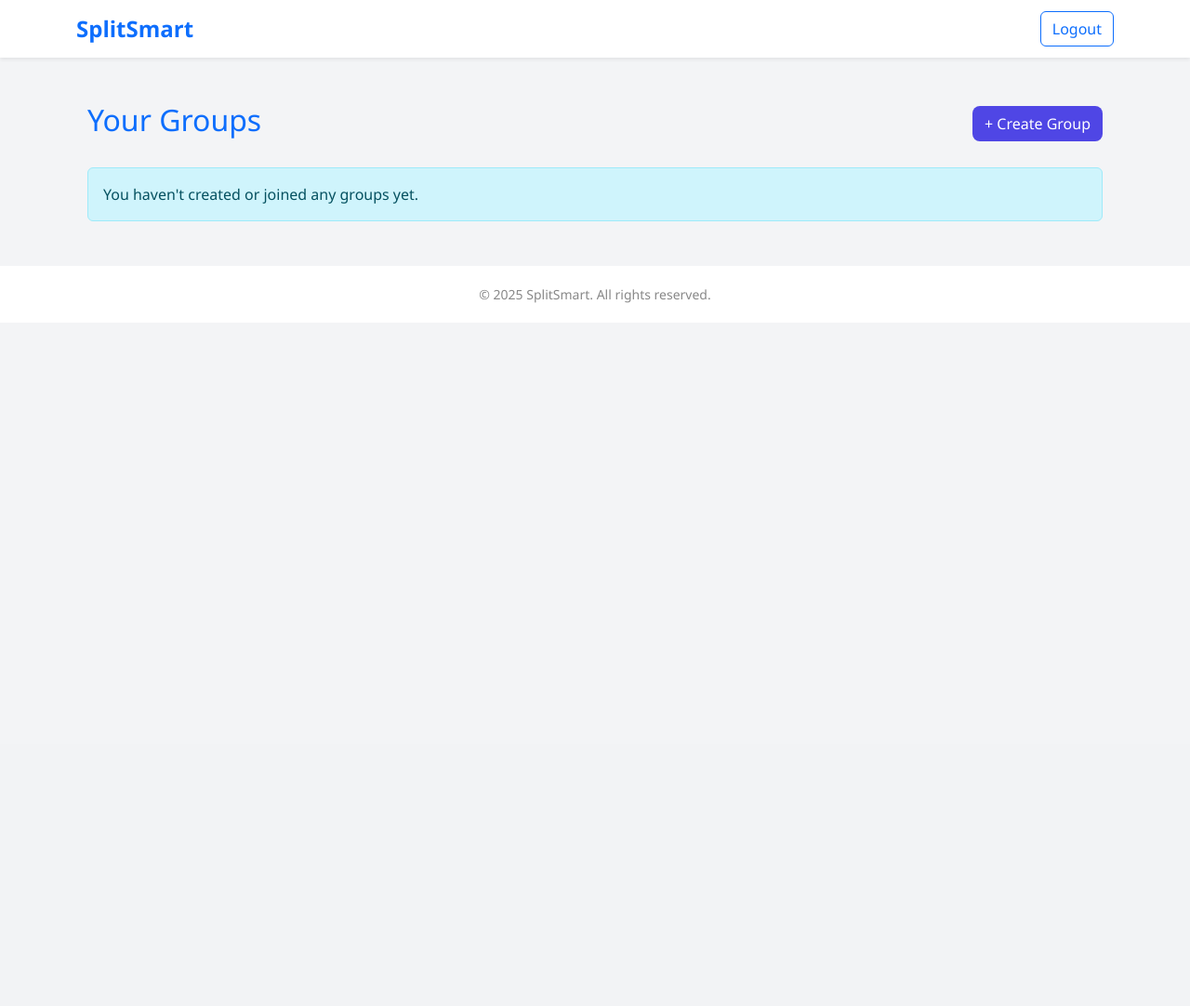
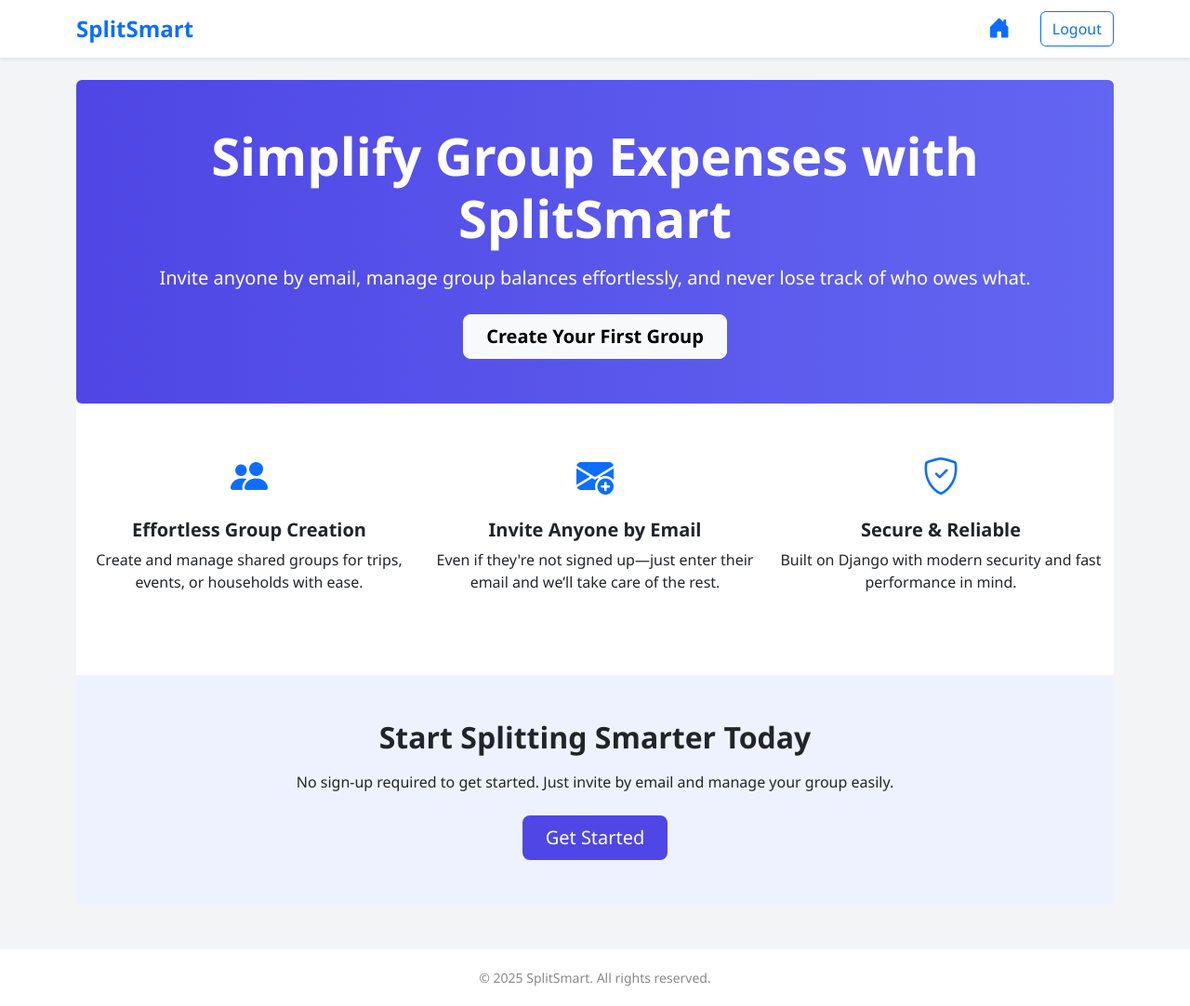
Before and after one commit to ZealVira/splitsmart, a Django app: page / in a window 1280 px wide. Shown: the whole page at 93% size. Before the commit the page ends 347 px from the top, so only its background shows below. Run offline with Django 5.2, Linux system fonts and the light colour scheme; the visitor is signed in with stand-in values (Sample User, id 1); data that the repository does not hold is empty.

Commit message:
landing page

```diff
--- a/groups/urls.py
+++ b/groups/urls.py
@@ -7,5 +7,6 @@ urlpatterns = [
     path('<int:group_id>/add_member/', views.add_member, name='add_member'),
     path('<int:group_id>/delete_group/', views.delete_group, name='delete_group'),
     path('<int:group_id>/remove_member/<int:user_id>/', views.remove_member, name='remove_member'),
+    path('<int:group_id>/leave_group/', views.leave_group, name='leave_group'),
 
 ]
--- a/templates/base.html
+++ b/templates/base.html
@@ -44,11 +44,15 @@
   <!-- Header -->
   <nav class="navbar navbar-light bg-white shadow-sm">
     <div class="container">
-      <a class="navbar-brand fw-bold fs-4 text-primary" href="{% url 'index' %}">SplitSmart</a>
+      <a class="navbar-brand fw-bold fs-4 text-primary" href="{% url 'landing_view' %}">SplitSmart</a>
 
       <div class="d-flex">
         {% if user.is_authenticated %}
-          <a href="{% url 'logout' %}" class="btn btn-outline-primary ms-2">Logout</a>
+          <a href="{% url 'index' %}" class="text-primary fs-4 ms-2 me-2" title="Home">
+            <i class="bi bi-house-door-fill"></i>
+          </a>
+          <a href="{% url 'logout' %}" class="btn btn-outline-primary ms-4">Logout</a>
+
         {% else %}
           <a href="{% url 'login' %}" class="btn btn-outline-primary ms-2">Login</a>
           <a href="{% url 'signup' %}" class="btn btn-primary ms-2">Sign Up</a>
--- a/templates/group_detail.html
+++ b/templates/group_detail.html
@@ -30,6 +30,10 @@
   </div>
 
   <a href="{% url 'index' %}" class="btn btn-secondary mt-3">← Back to Dashboard</a>
+  <form method="POST" action="{% url 'leave_group' group.id %}" class="d-inline-block">
+      {% csrf_token %}
+      <button type="submit" class="btn btn-sm btn-outline-secondary">Leave Group</button>
+  </form>
 </div>
 
 <!-- Modal for adding members -->
--- a/templates/index.html
+++ b/templates/index.html
@@ -1,6 +1,7 @@
 {% extends 'base.html' %}
 {% block title %}Dashboard | SplitSmart{% endblock %}
 {% block content %}
+
 <div class="container mt-5">
   <div class="d-flex justify-content-between align-items-center mb-4">
     <h2 class="text-primary">Your Groups</h2>
@@ -15,7 +16,7 @@
             <div class="card-body">
               <div class="d-flex justify-content-between align-items-start">
                 <h5 class="card-title">{{ group.group_name }}</h5>
-                {% if group in group_admin %}
+                {% if group.id in group_admin %}
                   <!-- Admin Menu -->
                   <div class="dropdown">
                     <button class="btn btn-sm btn-light border-0" type="button" data-bs-toggle="dropdown" aria-expanded="false">
@@ -23,16 +24,11 @@
                     </button>
                     <ul class="dropdown-menu dropdown-menu-end shadow">
                       <li>
-                        <button class="dropdown-item" data-bs-toggle="modal" data-bs-target="#addMemberModal-{{ group.id }}">
-                            Add Member
-                        </button>
+                        <button class="dropdown-item" data-bs-toggle="modal" data-bs-target="#addMemberModal-{{ group.id }}">Add Member</button>
                       </li>
                       <li>
-                        <button class="dropdown-item text-warning" data-bs-toggle="modal" data-bs-target="#removeMemberModal-{{ group.id }}">
-                            Remove Member
-                        </button>
+                        <button class="dropdown-item text-warning" data-bs-toggle="modal" data-bs-target="#removeMemberModal-{{ group.id }}">Remove Member</button>
                       </li>
-
                       <li>
                         <form method="POST" action="{% url 'delete_group' group.id %}">
                           {% csrf_token %}
@@ -41,11 +37,15 @@
                       </li>
                     </ul>
                   </div>
+                {% else %}
+                    <form method="POST" action="{% url 'leave_group' group.id %}" class="d-inline-block">
+                        {% csrf_token %}
+                        <button type="submit" class="btn btn-sm btn-outline-secondary">Leave Group</button>
+                    </form>
                 {% endif %}
               </div>
-
-              <p class="card-text text-muted">{{ group.description|truncatewords:15 }}</p>
-              <a href="{% url 'group_detail' group.pk %}" class="btn btn-sm btn-brand">View Details</a>
+              <p class="card-text text-muted">{{ group.description|default:"No description" }}</p>
+              <a href="{% url 'group_detail' group.id %}" class="btn btn-sm btn-brand">View Details</a>
             </div>
             <div class="card-footer text-muted small">
               Created on {{ group.created_at|date:"M d, Y" }}
@@ -53,59 +53,23 @@
           </div>
         </div>
 
-        <!-- Add Member Modal for each group -->
-        <div class="modal fade" id="addMemberModal-{{ group.id }}" tabindex="-1" aria-labelledby="addMemberModalLabel" aria-hidden="true">
+        <!-- Add Member Modal -->
+        <div class="modal fade" id="addMemberModal-{{ group.id }}" tabindex="-1" aria-labelledby="addMemberModalLabel-{{ group.id }}" aria-hidden="true">
           <div class="modal-dialog">
             <div class="modal-content rounded-4 shadow">
               <form method="POST" action="{% url 'add_member' group.id %}">
                 {% csrf_token %}
                 <div class="modal-header">
-                  <h5 class="modal-title" id="addMemberModalLabel">Add Member to {{ group.group_name }}</h5>
+                  <h5 class="modal-title" id="addMemberModalLabel-{{ group.id }}">Add Member to {{ group.group_name }}</h5>
                   <button type="button" class="btn-close" data-bs-dismiss="modal" aria-label="Close"></button>
                 </div>
                 <div class="modal-body">
-                  <label for="member_identifier" class="form-label">Username or Email</label>
-                  <input type="text" name="member_identifier" class="form-control" placeholder="e.g. user@example.com" required>
+                  <label for="email-{{ group.id }}" class="form-label">Enter Email</label>
+                  <input type="email" name="email" id="email-{{ group.id }}" class="form-control" placeholder="e.g. john@example.com" required>
+                  <small class="text-muted">Enter a valid email of an existing user.</small>
                 </div>
                 <div class="modal-footer">
-                  <button type="submit" class="btn btn-brand">Add</button>
-                  <button type="button" class="btn btn-secondary" data-bs-dismiss="modal">Cancel</button>
-                </div>
-              </form>
-            </div>
-          </div>
-        </div>
-      {% endfor %}
-    </div>
-  {% else %}
-    <div class="alert alert-info">You haven't created or joined any groups yet.</div>
-  {% endif %}
-</div>
-
-
-
-<!--Create Group Modal -->
-<div class="modal fade" id="createGroupModal" tabindex="-1" aria-labelledby="createGroupModalLabel" aria-hidden="true">
-  <div class="modal-dialog">
-    <div class="modal-content rounded-4 shadow">
-      <form method="POST" action="{% url 'create_group' %}">
-        {% csrf_token %}
-        <div class="modal-header">
-          <h5 class="modal-title" id="createGroupModalLabel">Create New Group</h5>
-          <button type="button" class="btn-close" data-bs-dismiss="modal" aria-label="Close"></button>
-        </div>
-        <div class="modal-body">
-          <label for="group_name" class="form-label">Group Name</label>
-          <input type="text" name="group_name" id="group_name" class="form-control" required />
-        </div>
-
-        <div class="modal-body">
-          <label for="description" class="form-label">Description</label>
-          <textarea name="description" id="description" class="form-control" rows="3"></textarea>
-        </div>
-
-        <div class="modal-footer">
-          <button type="submit" class="btn btn-brand">Create Group</button>
+                  <button type="submit" class="btn btn-brand">Add Member</button>
                   <button type="button" class="btn btn-secondary" data-bs-dismiss="modal">Cancel</button>
                 </div>
               </form>
@@ -113,21 +77,20 @@
           </div>
         </div>
 
-
         <!-- Remove Member Modal -->
-<div class="modal fade" id="removeMemberModal-{{ group.id }}" tabindex="-1" aria-labelledby="removeMemberModalLabel" aria-hidden="true">
+        <div class="modal fade" id="removeMemberModal-{{ group.id }}" tabindex="-1" aria-labelledby="removeMemberModalLabel-{{ group.id }}" aria-hidden="true">
           <div class="modal-dialog">
             <div class="modal-content rounded-4 shadow">
               <div class="modal-header">
-        <h5 class="modal-title">Remove Member from {{ group.group_name }}</h5>
+                <h5 class="modal-title" id="removeMemberModalLabel-{{ group.id }}">Remove Member from {{ group.group_name }}</h5>
                 <button type="button" class="btn-close" data-bs-dismiss="modal" aria-label="Close"></button>
               </div>
-
               <div class="modal-body">
+                {% with group.groupmember_set.all as members %}
                   {% if members %}
                     <ul class="list-group">
                       {% for member in members %}
-              {% if member.user != request.user %}  <!-- Don't allow self-remove -->
+                        {% if member.user != request.user %}
                           <li class="list-group-item d-flex justify-content-between align-items-center">
                             {{ member.user.username }}
                             <form method="POST" action="{% url 'remove_member' group.id member.user.id %}">
@@ -143,8 +106,8 @@
                   {% else %}
                     <p class="text-muted">No members in this group.</p>
                   {% endif %}
+                {% endwith %}
               </div>
-
               <div class="modal-footer">
                 <button type="button" class="btn btn-secondary" data-bs-dismiss="modal">Close</button>
               </div>
@@ -152,25 +115,33 @@
           </div>
         </div>
 
-<!-- Add member modal -->
-<div class="modal fade" id="addMemberModal-{{ group.id }}" tabindex="-1" aria-labelledby="addMemberModalLabel-{{ group.id }}" aria-hidden="true">
+      {% endfor %}
+    </div>
+  {% else %}
+    <div class="alert alert-info">You haven't created or joined any groups yet.</div>
+  {% endif %}
+</div>
+
+<!-- Create Group Modal -->
+<div class="modal fade" id="createGroupModal" tabindex="-1" aria-labelledby="createGroupModalLabel" aria-hidden="true">
   <div class="modal-dialog">
     <div class="modal-content rounded-4 shadow">
-      <form method="POST" action="{% url 'add_member' group.id %}">
+      <form method="POST" action="{% url 'create_group' %}">
         {% csrf_token %}
         <div class="modal-header">
-          <h5 class="modal-title" id="addMemberModalLabel-{{ group.id }}">Add Member to {{ group.group_name }}</h5>
+          <h5 class="modal-title" id="createGroupModalLabel">Create New Group</h5>
           <button type="button" class="btn-close" data-bs-dismiss="modal" aria-label="Close"></button>
         </div>
-
         <div class="modal-body">
-          <label for="email-{{ group.id }}" class="form-label">Enter Email</label>
-          <input type="email" name="email" id="email-{{ group.id }}" class="form-control" placeholder="e.g. john@example.com" required>
-          <small class="text-muted">Enter a valid email of an existing user.</small>
+          <label for="group_name" class="form-label">Group Name</label>
+          <input type="text" name="group_name" id="group_name" class="form-control" required />
         </div>
-
+        <div class="modal-body">
+          <label for="description" class="form-label">Description</label>
+          <textarea name="description" id="description" class="form-control" rows="3"></textarea>
+        </div>
         <div class="modal-footer">
-          <button type="submit" class="btn btn-brand">Add Member</button>
+          <button type="submit" class="btn btn-brand">Create Group</button>
           <button type="button" class="btn btn-secondary" data-bs-dismiss="modal">Cancel</button>
         </div>
       </form>
@@ -178,10 +149,4 @@
   </div>
 </div>
 
-
-
-
-
-
-
 {% endblock %}
--- /dev/null
+++ b/templates/landing.html
@@ -0,0 +1,47 @@
+{% extends "base.html" %}
+{% load static %}
+
+{% block title %}Welcome to SplitSmart{% endblock %}
+
+{% block content %}
+<!-- Hero Section -->
+<section class="text-center py-5 mt-4 rounded" style="background: linear-gradient(to right, #4F46E5, #6366F1); color: white;">
+  <div class="container">
+    <h1 class="display-4 fw-bold mb-3">Simplify Group Expenses with SplitSmart</h1>
+    <p class="lead mb-4">Invite anyone by email, manage group balances effortlessly, and never lose track of who owes what.</p>
+    <a href="{% url 'create_group' %}" class="btn btn-light btn-lg fw-semibold px-4">Create Your First Group</a>
+  </div>
+</section>
+
+<!-- Features Section -->
+<section class="py-5 bg-white">
+  <div class="container">
+    <div class="row text-center">
+      <div class="col-md-4 mb-4">
+        <div class="fs-1 text-primary mb-3"><i class="bi bi-people-fill"></i></div>
+        <h5 class="fw-bold">Effortless Group Creation</h5>
+        <p>Create and manage shared groups for trips, events, or households with ease.</p>
+      </div>
+      <div class="col-md-4 mb-4">
+        <div class="fs-1 text-primary mb-3"><i class="bi bi-envelope-plus-fill"></i></div>
+        <h5 class="fw-bold">Invite Anyone by Email</h5>
+        <p>Even if they're not signed up—just enter their email and we’ll take care of the rest.</p>
+      </div>
+      <div class="col-md-4 mb-4">
+        <div class="fs-1 text-primary mb-3"><i class="bi bi-shield-check"></i></div>
+        <h5 class="fw-bold">Secure & Reliable</h5>
+        <p>Built on Django with modern security and fast performance in mind.</p>
+      </div>
+    </div>
+  </div>
+</section>
+
+<!-- Call to Action -->
+<section class="py-5 text-center" style="background-color: #EEF2FF;">
+  <div class="container">
+    <h2 class="fw-bold mb-3">Start Splitting Smarter Today</h2>
+    <p class="mb-4">No sign-up required to get started. Just invite by email and manage your group easily.</p>
+    <a href="{% url 'create_group' %}" class="btn btn-brand btn-lg px-4">Get Started</a>
+  </div>
+</section>
+{% endblock %}
--- a/users/urls.py
+++ b/users/urls.py
@@ -3,8 +3,9 @@ from django.urls import path, include
 from . import views
 
 urlpatterns = [
-    path('', views.index, name='index'),
+    path('index', views.index, name='index'),
     path('signup', views.signup_view, name='signup'),
     path('login', views.login_view, name='login'),
     path('logout', views.logout_view, name='logout'),
+    path('', views.landing_view, name='landing_view'),
 ]
--- a/users/views.py
+++ b/users/views.py
@@ -56,8 +56,11 @@ def login_view(request):
     return render(request, 'login.html')
 # Create your views here.
 
-
+@login_required(login_url='login')
 def logout_view(request):
     logout(request)
     messages.success(request, "Logged out successfully.")
     return redirect('login')
+
+def landing_view(request):
+    return render(request, 'landing.html')
```
Also changed, not shown: groups/views.py (+26 -8 lines). Lines whose indentation alone changed are shown as unchanged.
